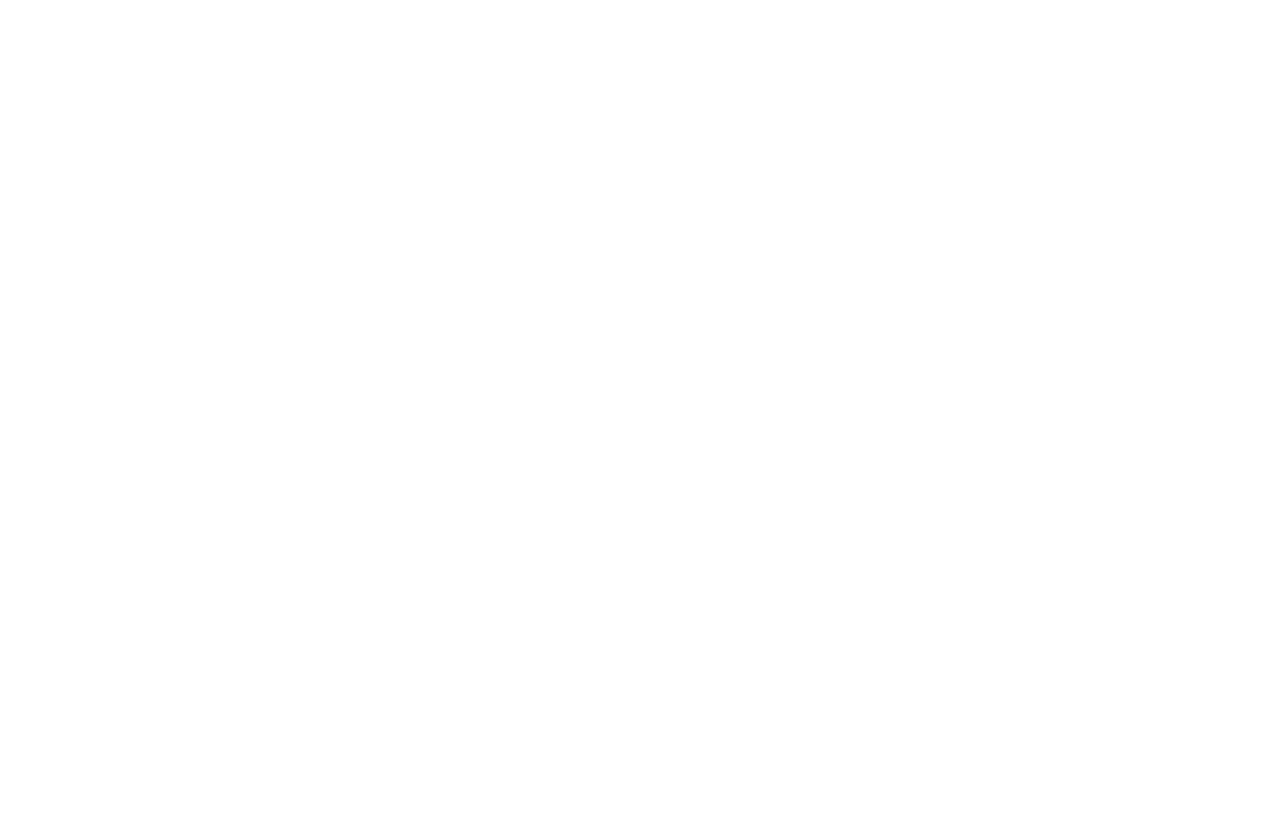
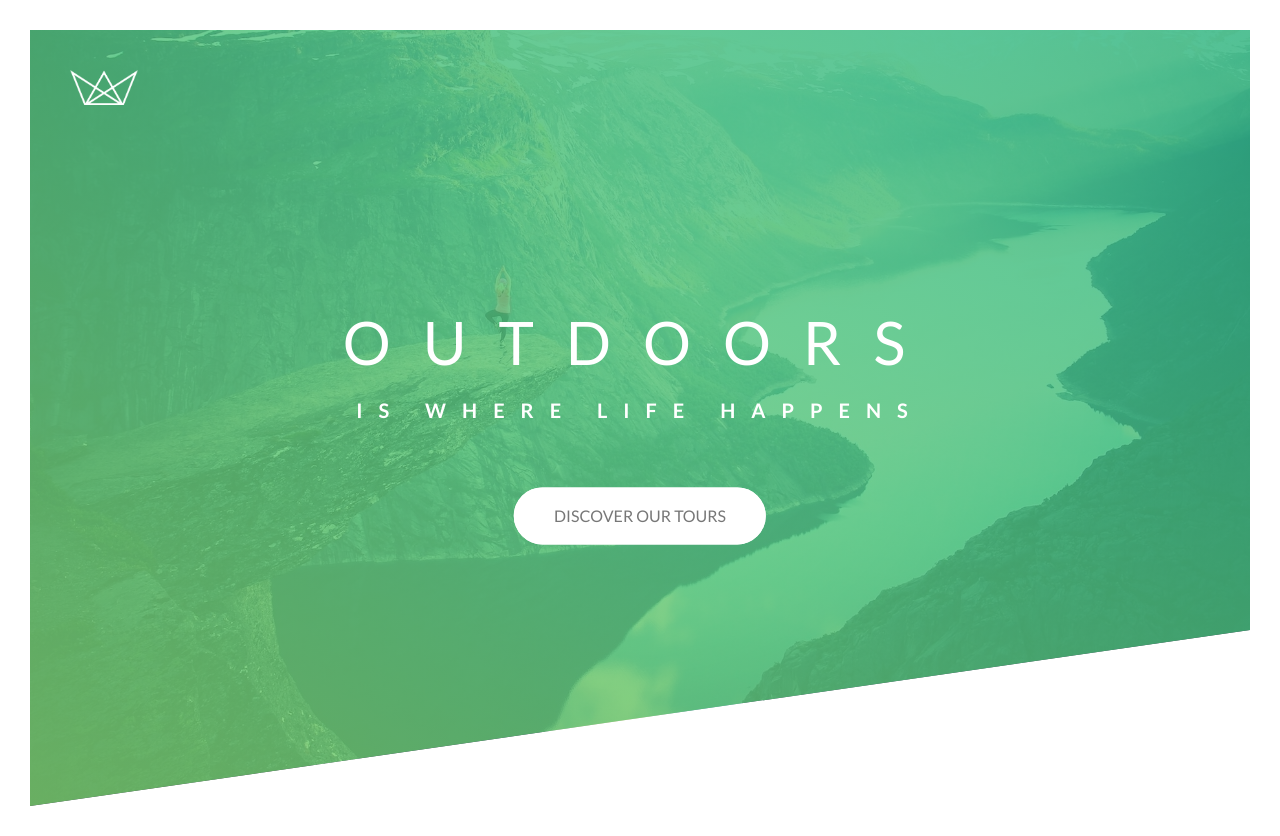
Before and after one commit to CristianAcosta1996/Natours, a website: page index.html in a window 1280 px wide. Before the commit the page ends 800 px from the top, so only its background shows below. Drawn offline with Linux system fonts and the light colour scheme.

Commit message:
se agrego y completo el header de la pagina con su respectivo estilo css

```diff
--- a/css/style.css
+++ b/css/style.css
@@ -6,3 +6,158 @@ Medium green: #55c57a
 Dark green: #28b485
 
 */
+* {
+  margin: 0;
+  padding: 0;
+  box-sizing: border-box;
+}
+html {
+  font-size: 62.5%;
+}
+body {
+  font-family: "Lato", sans-serif;
+  font-weight: 400;
+  line-height: 1.7;
+  font-size: 1.6rem;
+  color: #777;
+  padding: 3rem;
+}
+
+.header {
+  position: relative;
+  height: 97vh;
+  background-image: linear-gradient(
+      to top right,
+      rgba(126, 213, 111, 0.8),
+      rgba(40, 180, 133, 0.8)
+    ),
+    url("../assets/images/hero.jpg");
+  background-size: cover;
+  background-position: top;
+  clip-path: polygon(0 0, 100% 0, 100% 75vh, 0% 100%);
+}
+
+.logo-box {
+  position: absolute;
+  top: 40px;
+  left: 40px;
+}
+.logo {
+  height: 35px;
+}
+.text-box {
+  position: absolute;
+  top: 50%;
+  left: 50%;
+  transform: translate(-50%, -50%);
+  text-align: center;
+}
+.heading-primary {
+  text-transform: uppercase;
+  color: #fff;
+  margin-bottom: 6rem;
+}
+.heading-primary-main,
+.heading-primary-sub {
+  display: block;
+}
+
+.heading-primary-main {
+  font-weight: 400;
+  font-size: 6rem;
+  letter-spacing: 3.2rem;
+  animation: moveInLeft 2s ease-out;
+}
+.heading-primary-sub {
+  font-weight: 700;
+  font-size: 2rem;
+  letter-spacing: 1.6rem;
+  animation: moveInRight 2s ease-out;
+}
+.btn:link,
+.btn:visited {
+  text-decoration: none;
+  text-transform: uppercase;
+  padding: 15px 40px;
+  display: inline-block;
+  border-radius: 100px;
+  transition: all 0.3s;
+  position: relative;
+}
+.btn:hover {
+  transform: translateY(-3px);
+  box-shadow: 0 10px 20px rgba(0, 0, 0, 0.2);
+}
+.btn:active {
+  transform: translateY(-1px);
+  box-shadow: 0 5px 10px rgba(0, 0, 0, 0.2);
+}
+.btn-white {
+  background-color: #fff;
+  color: #777;
+}
+.btn::after {
+  content: "";
+  display: inline-block;
+  height: 100%;
+  width: 100%;
+  border-radius: 100px;
+  position: absolute;
+  top: 0;
+  left: 0;
+  z-index: -1;
+  transition: all 0.4s;
+}
+.btn-white::after {
+  background-color: #fff;
+}
+.btn:hover::after {
+  transform: scale(1.5);
+  opacity: 0;
+}
+.btn-animated {
+  animation: moveInBottom 2s ease-out 0.75s;
+  animation-fill-mode: backwards;
+}
+/*Animations*/
+@keyframes moveInLeft {
+  0% {
+    opacity: 0;
+    transform: translateX(-50%);
+  }
+  80% {
+    transform: translateX(1%);
+  }
+  100% {
+    opacity: 1;
+    transform: translateX(0);
+  }
+}
+
+@keyframes moveInRight {
+  0% {
+    opacity: 0;
+    transform: translateX(50%);
+  }
+  80% {
+    transform: translateX(-1%);
+  }
+  100% {
+    opacity: 1;
+    transform: translateX(0);
+  }
+}
+
+@keyframes moveInBottom {
+  0% {
+    opacity: 0;
+    transform: translateY(100%);
+  }
+  80% {
+    transform: translateY(-1%);
+  }
+  100% {
+    opacity: 1;
+    transform: translateY(0);
+  }
+} ;
--- a/index.html
+++ b/index.html
@@ -1,13 +1,40 @@
 <!DOCTYPE html>
 <html lang="en">
-<head>
-    <meta charset="UTF-8">
-    <meta http-equiv="X-UA-Compatible" content="IE=edge">
-    <meta name="viewport" content="width=device-width, initial-scale=1.0">
-    <link rel="stylesheet" href="css/style.css">
+  <head>
+    <meta charset="UTF-8" />
+    <meta http-equiv="X-UA-Compatible" content="IE=edge" />
+    <meta name="viewport" content="width=device-width, initial-scale=1.0" />
+    <link rel="stylesheet" href="css/style.css" />
+    <link
+      rel="shortcut icon"
+      href="assets/images/favicon.png"
+      type="image/png"
+    />
+    <link rel="preconnect" href="https://fonts.googleapis.com" />
+    <link
+      href="https://fonts.googleapis.com/css2?family=Lato:wght@100;300;400;700;900&display=swap"
+      rel="stylesheet"
+    />
+    <link rel="preconnect" href="https://fonts.gstatic.com" crossorigin />
+
     <title>Natours | exiting tours for adventurous people</title>
-</head>
-<body>
-
-</body>
+  </head>
+  <body>
+    <header class="header">
+      <div class="logo-box">
+        <img
+          class="logo"
+          src="assets/images/logo-white.png"
+          alt="crown shape logo"
+        />
+      </div>
+      <div class="text-box">
+        <h1 class="heading-primary">
+          <span class="heading-primary-main">Outdoors</span>
+          <span class="heading-primary-sub">is where life happens</span>
+        </h1>
+        <a href="#" class="btn btn-white btn-animated">Discover our tours</a>
+      </div>
+    </header>
+  </body>
 </html>
```
